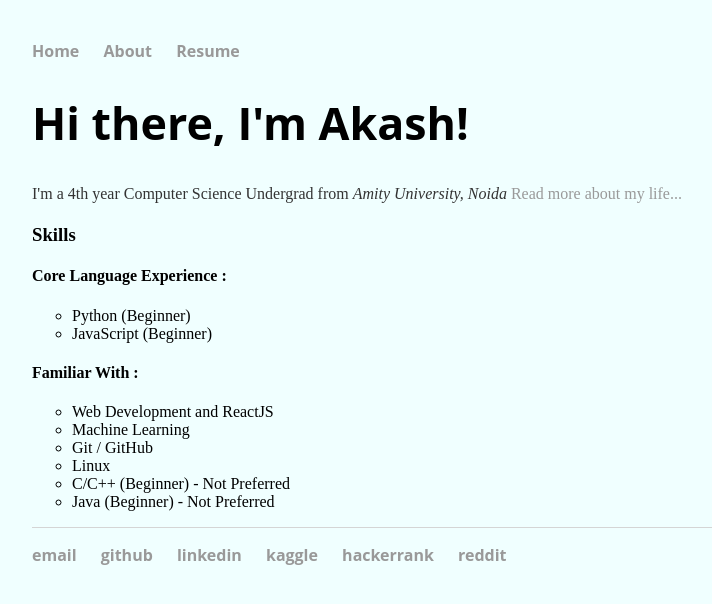
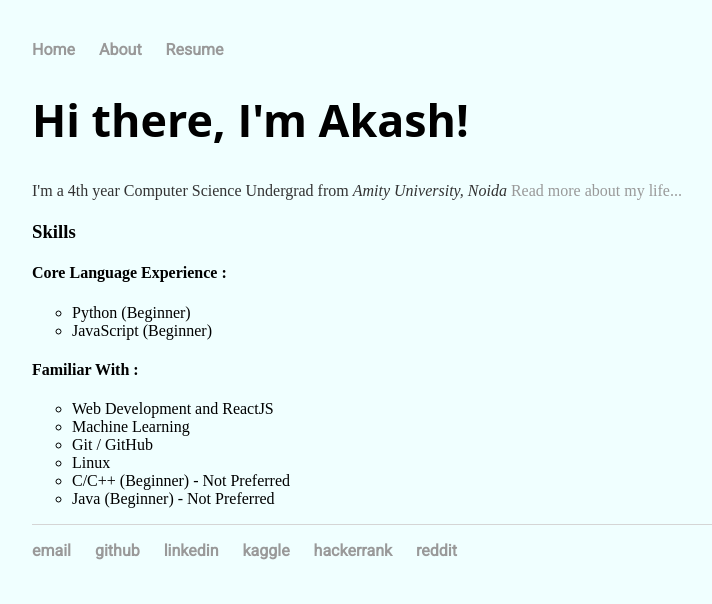
Before and after one commit to thisis-akash/thisis-akash.github.io, a Jekyll site: the page built from index.html, in a window 1280 px wide. Shown: the top 604 px of the page, without its empty margins (160-872 px from the left). Built offline with Jekyll 4.4.1, drawn with Linux system fonts in a browser that asks for light colours.

Commit message:
added new font

```diff
--- a/css/main.css
+++ b/css/main.css
@@ -5,7 +5,7 @@
 }
 
 nav ul, footer ul {
-    font-family:'Open Sans', 'Helvetica Neue', Helvetica, Arial, sans-serif;
+    font-family:'Roboto', 'Open Sans', 'Helvetica Neue', Helvetica, Arial, sans-serif;
     padding: 0px;
     list-style: none;
     font-weight: bold;
```
